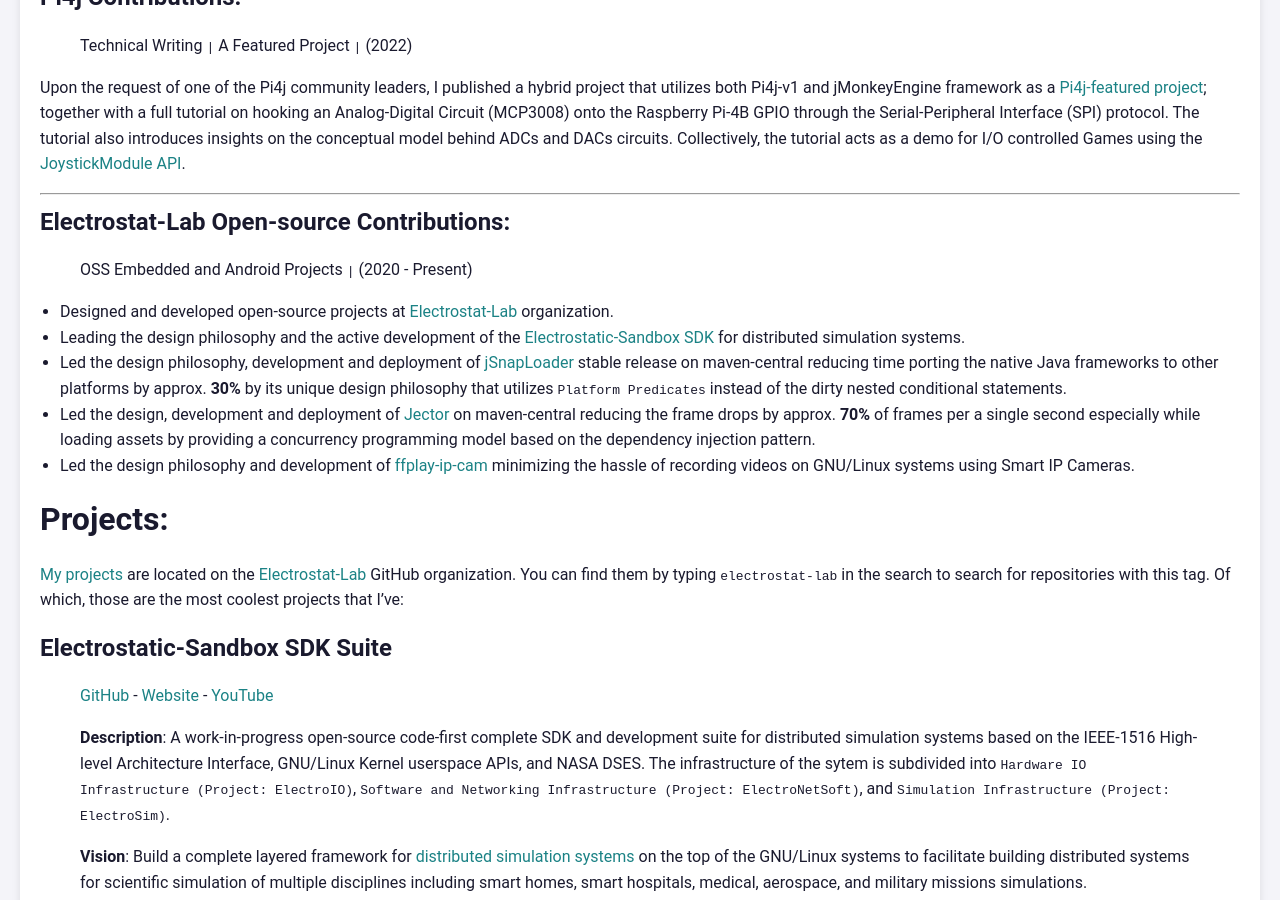
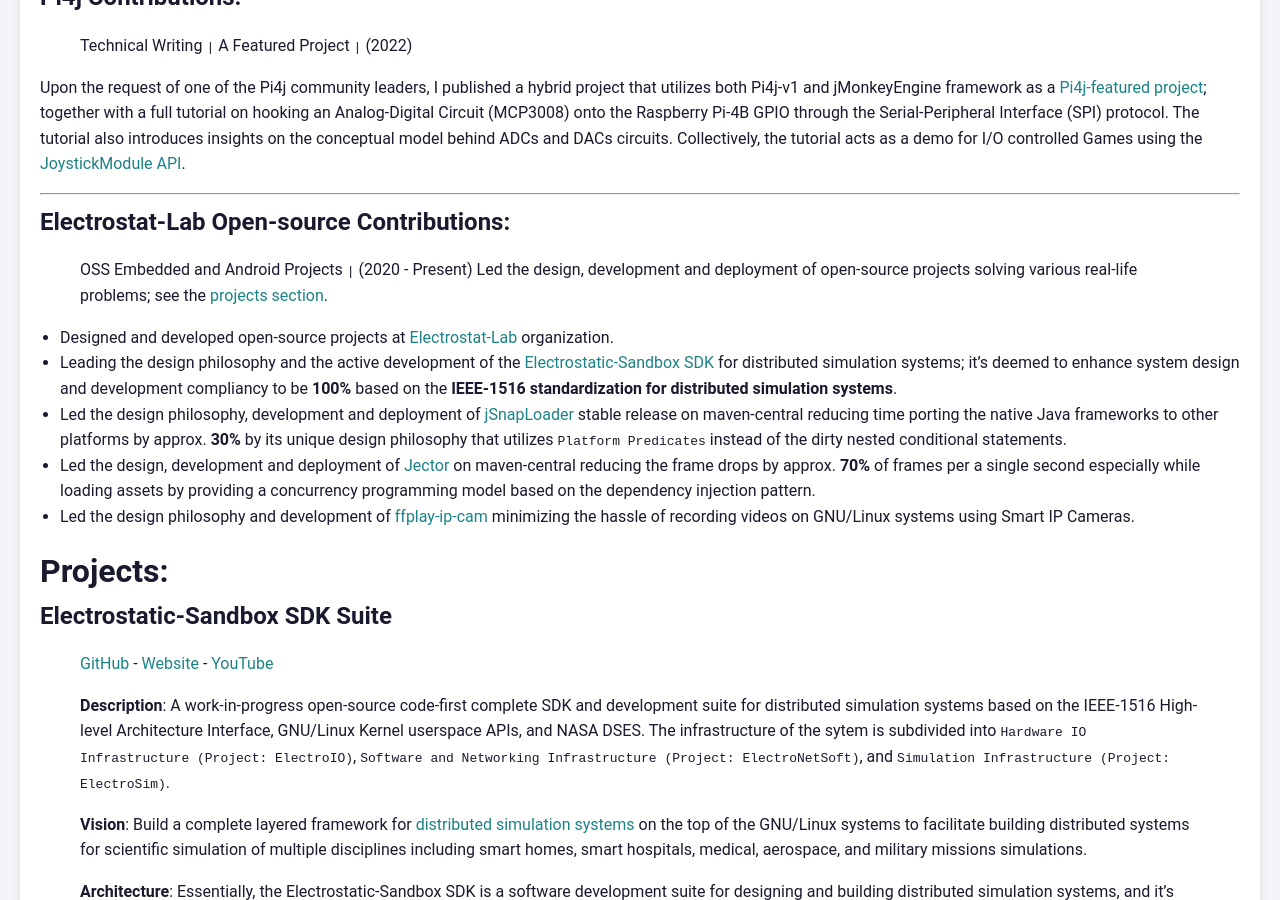
Before and after one commit to pavly-gerges/pavly-gerges, a Jekyll site: the page built from resume/index.md, in a window 1280 px wide and 900 px high, scrolled down 2088 px. Built offline with Jekyll 4.4.1, drawn with Linux system fonts in a browser that asks for light colours; our own code applies the rules of GitHub Pages for plain Markdown files; some of the changed text lies outside the part shown.

Commit message:
Update index.md

```diff
--- a/resume/index.md
+++ b/resume/index.md
@@ -11,7 +11,7 @@ A Self-taught engineer with a strong background in embedded systems, microcontro
 - **Pure Science**: Scientific Modelling - Scientific Philosophy - Discrete Mathematics - Calculus - Linear Algebra - Medical and Clinical Sciences.
 
 # Experience:
-> Essentially, all my contributions are entitled to open-source projects through different routes, either through non-profit open-source organizations (e.g., jMonkeyEngine - Pi4j) or through self-initiated projects on [Electrostat-Lab](https://github.com/Electrostat-Lab) organization, see the [projects section](https://github.com/orgs/Electrostat-Lab/repositories?language=&q=electrostat-lab&sort=&type=all).
+> Contributed to open-source projects through non-profit open-source organizations (e.g., jMonkeyEngine - Pi4j) and projects on the [Electrostat-Lab](https://github.com/Electrostat-Lab) organization.
 
 ## jMonkeyEngine Contributions:
 > Contributor `|` (2020 - Present)
@@ -54,16 +54,15 @@ Upon the request of one of the Pi4j community leaders, I published a hybrid proj
 
 ## Electrostat-Lab Open-source Contributions:
 > OSS Embedded and Android Projects `|` (2020 - Present)
+> Led the design, development and deployment of open-source projects solving various real-life problems; see the [projects section](https://github.com/orgs/Electrostat-Lab/repositories?language=&q=electrostat-lab&sort=&type=all).
 
 * Designed and developed open-source projects at [Electrostat-Lab](https://github.com/Electrostat-Lab) organization.
-* Leading the design philosophy and the active development of the [Electrostatic-Sandbox SDK](https://github.com/Electrostat-Lab/Electrostatic-Sandbox) for distributed simulation systems.
+* Leading the design philosophy and the active development of the [Electrostatic-Sandbox SDK](https://github.com/Electrostat-Lab/Electrostatic-Sandbox) for distributed simulation systems; it's deemed to enhance system design and development compliancy to be **100%** based on the **IEEE-1516 standardization for distributed simulation systems**.
 * Led the design philosophy, development and deployment of [jSnapLoader](https://github.com/Electrostat-Lab/jSnapLoader/) stable release on maven-central reducing time porting the native Java frameworks to other platforms by approx. **30%** by its unique design philosophy that utilizes `Platform Predicates` instead of the dirty nested conditional statements.
 * Led the design, development and deployment of [Jector](https://github.com/Electrostat-Lab/Jector) on maven-central reducing the frame drops by approx. **70%** of frames per a single second especially while loading assets by providing a concurrency programming model based on the dependency injection pattern.
 * Led the design philosophy and development of [ffplay-ip-cam](https://github.com/Electrostat-Lab/ffplay-ip-cam) minimizing the hassle of recording videos on GNU/Linux systems using Smart IP Cameras.
 
 # Projects:
-[My projects](https://github.com/orgs/Electrostat-Lab/repositories?language=&q=electrostat-lab&sort=&type=all) are located on the [Electrostat-Lab](https://github.com/Electrostat-Lab) GitHub organization. You can find them by typing `electrostat-lab` in the search to search for repositories with this tag. Of which, those are the most coolest projects that I've:
-
 ## Electrostatic-Sandbox SDK Suite
 > [GitHub](https://github.com/Electrostat-Lab/Electrostatic-Sandbox) - [Website](https://electrostat-lab.github.io/Electrostatic-Sandbox/) - [YouTube](https://www.youtube.com/watch?v=tkDjPSjAhhM&list=PLNLJxPHSQiq-WZCZQEpUaAA4zXOUlaIOz&index=1)
 >
```
Also changed, not shown: other parts of resume/index.md (+0 -3 lines).
